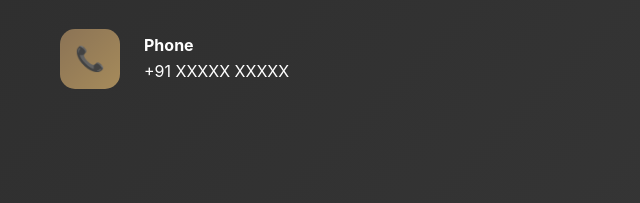
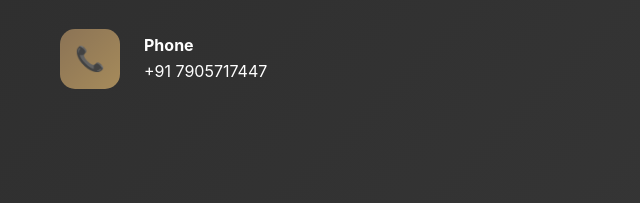
Before and after one commit to Rithvik1998/DW-Designs, a plain HTML site: page index.html in a window 1280 px wide. Shown: the part 4309-4512 px from the top of the page, 0-640 px from the left. Drawn offline with Linux system fonts and the light colour scheme.

Commit message:
Update index.html

```diff
--- a/index.html
+++ b/index.html
@@ -798,7 +798,7 @@
                         <div class="contact-icon">📞</div>
                         <div>
                             <strong>Phone</strong><br>
-                            +91 XXXXX XXXXX
+                            +91 7905717447
                         </div>
                     </div>
                 </div>
```
